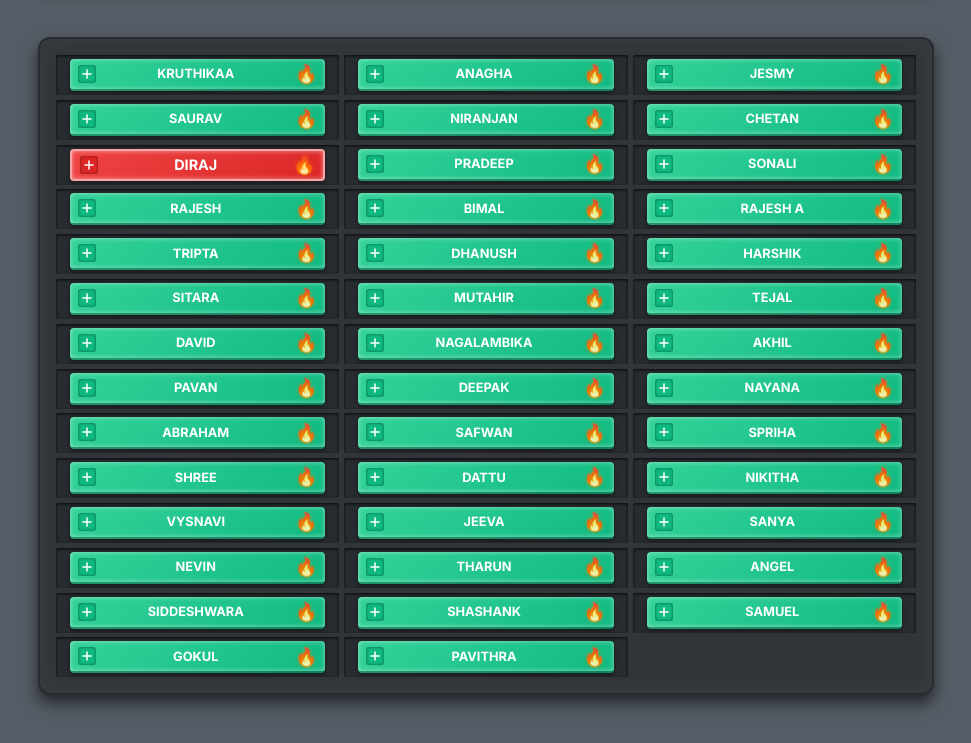
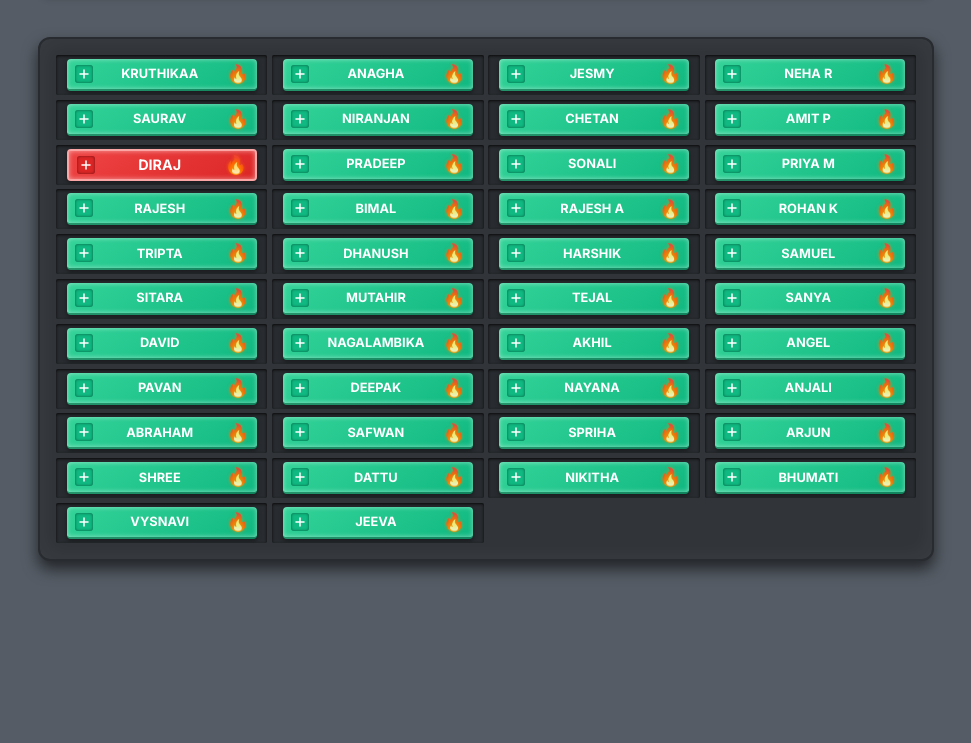
Before and after one commit to DriftKingQT/Diraj-s-Farewell-Message, a plain HTML site: page index.html in a window 1280 px wide. Shown: the part 131-874 px from the top of the page, without its empty margins (154-1125 px from the left). After the commit the page ends 800 px from the top, so only its background shows below. Drawn offline with nearby package versions, Linux system fonts and the light colour scheme.

Commit message:
Update index.html

```diff
--- a/index.html
+++ b/index.html
@@ -38,7 +38,8 @@
             background-color: #31353a; /* Deep Industrial Metal Color (Darker) */
             border: 2px solid #282b2f;
             box-shadow: 0 8px 15px rgba(0, 0, 0, 0.6), inset 0 0 25px rgba(255, 255, 255, 0.05); /* Deeper shadow */
-            grid-template-columns: repeat(3, minmax(0, 1fr)); /* Use 3 main columns */
+            /* UPDATED: Changed grid to 4 columns */
+            grid-template-columns: repeat(4, minmax(0, 1fr));
             gap: 0.3rem; /* Tighter spacing */
             padding: 1rem;
         }
@@ -299,9 +300,10 @@
         </header>
 
         <!-- Board Container - Updated to look like a metal panel structure -->
-        <div id="farewell-board" class="grid grid-cols-3 p-6 rounded-xl">
+        <!-- UPDATED: grid-cols-3 changed to grid-cols-4 -->
+        <div id="farewell-board" class="grid grid-cols-4 p-6 rounded-xl">
 
-            <!-- Column 1 (14 Cards) -->
+            <!-- Column 1 (11 Cards) -->
             <div class="board-col">
                 <div class="board-card-container">
                     <div class="board-card card-green">
@@ -361,7 +363,6 @@
                         <span class="fire-emoji">🔥</span>
                     </div>
                 </div>
-                <!-- START NEW CARDS COL 1 -->
                 <div class="board-card-container">
                     <div class="board-card card-green">
                         <span class="card-icon icon-green">
@@ -407,37 +408,9 @@
                         <span class="fire-emoji">🔥</span>
                     </div>
                 </div>
-                <div class="board-card-container">
-                    <div class="board-card card-green">
-                        <span class="card-icon icon-green">
-                            <svg class="w-3 h-3 text-white" fill="none" stroke="currentColor" viewBox="0 0 24 24"><path stroke-linecap="round" stroke-linejoin="round" stroke-width="3" d="M12 4v16m-8-8h16"></path></svg>
-                        </span>
-                        <span class="name-text">NEVIN</span>
-                        <span class="fire-emoji">🔥</span>
-                    </div>
-                </div>
-                 <div class="board-card-container">
-                    <div class="board-card card-green">
-                        <span class="card-icon icon-green">
-                            <svg class="w-3 h-3 text-white" fill="none" stroke="currentColor" viewBox="0 0 24 24"><path stroke-linecap="round" stroke-linejoin="round" stroke-width="3" d="M12 4v16m-8-8h16"></path></svg>
-                        </span>
-                        <span class="name-text">SIDDESHWARA</span>
-                        <span class="fire-emoji">🔥</span>
-                    </div>
-                </div>
-                 <div class="board-card-container">
-                    <div class="board-card card-green">
-                        <span class="card-icon icon-green">
-                            <svg class="w-3 h-3 text-white" fill="none" stroke="currentColor" viewBox="0 0 24 24"><path stroke-linecap="round" stroke-linejoin="round" stroke-width="3" d="M12 4v16m-8-8h16"></path></svg>
-                        </span>
-                        <span class="name-text">GOKUL</span>
-                        <span class="fire-emoji">🔥</span>
-                    </div>
-                </div>
-                <!-- END NEW CARDS COL 1 -->
             </div>
 
-            <!-- Column 2 (14 Cards) -->
+            <!-- Column 2 (11 Cards) -->
             <div class="board-col">
                 <div class="board-card-container">
                     <div class="board-card card-green">
@@ -493,7 +466,6 @@
                         <span class="fire-emoji">🔥</span>
                     </div>
                 </div>
-                <!-- START NEW CARDS COL 2 -->
                 <div class="board-card-container">
                     <div class="board-card card-green">
                         <span class="card-icon icon-green">
@@ -539,37 +511,9 @@
                         <span class="fire-emoji">🔥</span>
                     </div>
                 </div>
-                <div class="board-card-container">
-                    <div class="board-card card-green">
-                        <span class="card-icon icon-green">
-                            <svg class="w-3 h-3 text-white" fill="none" stroke="currentColor" viewBox="0 0 24 24"><path stroke-linecap="round" stroke-linejoin="round" stroke-width="3" d="M12 4v16m-8-8h16"></path></svg>
-                        </span>
-                        <span class="name-text">THARUN</span>
-                        <span class="fire-emoji">🔥</span>
-                    </div>
-                </div>
-                <div class="board-card-container">
-                    <div class="board-card card-green">
-                        <span class="card-icon icon-green">
-                            <svg class="w-3 h-3 text-white" fill="none" stroke="currentColor" viewBox="0 0 24 24"><path stroke-linecap="round" stroke-linejoin="round" stroke-width="3" d="M12 4v16m-8-8h16"></path></svg>
-                        </span>
-                        <span class="name-text">SHASHANK</span>
-                        <span class="fire-emoji">🔥</span>
-                    </div>
-                </div>
-                <div class="board-card-container">
-                    <div class="board-card card-green">
-                        <span class="card-icon icon-green">
-                            <svg class="w-3 h-3 text-white" fill="none" stroke="currentColor" viewBox="0 0 24 24"><path stroke-linecap="round" stroke-linejoin="round" stroke-width="3" d="M12 4v16m-8-8h16"></path></svg>
-                        </span>
-                        <span class="name-text">PAVITHRA</span>
-                        <span class="fire-emoji">🔥</span>
-                    </div>
-                </div>
-                <!-- END NEW CARDS COL 2 -->
             </div>
 
-            <!-- Column 3 (13 Cards) -->
+            <!-- Column 3 (10 Cards) -->
             <div class="board-col">
                 <div class="board-card-container">
                     <div class="board-card card-green">
@@ -625,7 +569,6 @@
                         <span class="fire-emoji">🔥</span>
                     </div>
                 </div>
-                <!-- START NEW CARDS COL 3 -->
                 <div class="board-card-container">
                     <div class="board-card card-green">
                         <span class="card-icon icon-green">
@@ -662,6 +605,55 @@
                         <span class="fire-emoji">🔥</span>
                     </div>
                 </div>
+            </div>
+
+            <!-- Column 4 (10 Cards) -->
+            <div class="board-col">
+                <div class="board-card-container">
+                    <div class="board-card card-green">
+                        <span class="card-icon icon-green">
+                            <svg class="w-3 h-3 text-white" fill="none" stroke="currentColor" viewBox="0 0 24 24"><path stroke-linecap="round" stroke-linejoin="round" stroke-width="3" d="M12 4v16m-8-8h16"></path></svg>
+                        </span>
+                        <span class="name-text">NEHA R</span>
+                        <span class="fire-emoji">🔥</span>
+                    </div>
+                </div>
+                <div class="board-card-container">
+                    <div class="board-card card-green">
+                        <span class="card-icon icon-green">
+                            <svg class="w-3 h-3 text-white" fill="none" stroke="currentColor" viewBox="0 0 24 24"><path stroke-linecap="round" stroke-linejoin="round" stroke-width="3" d="M12 4v16m-8-8h16"></path></svg>
+                        </span>
+                        <span class="name-text">AMIT P</span>
+                        <span class="fire-emoji">🔥</span>
+                    </div>
+                </div>
+                <div class="board-card-container">
+                    <div class="board-card card-green">
+                        <span class="card-icon icon-green">
+                            <svg class="w-3 h-3 text-white" fill="none" stroke="currentColor" viewBox="0 0 24 24"><path stroke-linecap="round" stroke-linejoin="round" stroke-width="3" d="M12 4v16m-8-8h16"></path></svg>
+                        </span>
+                        <span class="name-text">PRIYA M</span>
+                        <span class="fire-emoji">🔥</span>
+                    </div>
+                </div>
+                <div class="board-card-container">
+                    <div class="board-card card-green">
+                        <span class="card-icon icon-green">
+                            <svg class="w-3 h-3 text-white" fill="none" stroke="currentColor" viewBox="0 0 24 24"><path stroke-linecap="round" stroke-linejoin="round" stroke-width="3" d="M12 4v16m-8-8h16"></path></svg>
+                        </span>
+                        <span class="name-text">ROHAN K</span>
+                        <span class="fire-emoji">🔥</span>
+                    </div>
+                </div>
+                <div class="board-card-container">
+                    <div class="board-card card-green">
+                        <span class="card-icon icon-green">
+                            <svg class="w-3 h-3 text-white" fill="none" stroke="currentColor" viewBox="0 0 24 24"><path stroke-linecap="round" stroke-linejoin="round" stroke-width="3" d="M12 4v16m-8-8h16"></path></svg>
+                        </span>
+                        <span class="name-text">SAMUEL</span>
+                        <span class="fire-emoji">🔥</span>
+                    </div>
+                </div>
                 <div class="board-card-container">
                     <div class="board-card card-green">
                         <span class="card-icon icon-green">
@@ -680,16 +672,33 @@
                         <span class="fire-emoji">🔥</span>
                     </div>
                 </div>
+                <div class="board-card-container">
+                    <div class="board-card card-green">
+                        <span class="card-icon icon-green">
+                            <svg class="w-3 h-3 text-white" fill="none" stroke="currentColor" viewBox="0 0 24 24"><path stroke-linecap="round" stroke-linejoin="round" stroke-width="3" d="M12 4v16m-8-8h16"></path></svg>
+                        </span>
+                        <span class="name-text">ANJALI</span>
+                        <span class="fire-emoji">🔥</span>
+                    </div>
+                </div>
                  <div class="board-card-container">
                     <div class="board-card card-green">
                         <span class="card-icon icon-green">
                             <svg class="w-3 h-3 text-white" fill="none" stroke="currentColor" viewBox="0 0 24 24"><path stroke-linecap="round" stroke-linejoin="round" stroke-width="3" d="M12 4v16m-8-8h16"></path></svg>
                         </span>
-                        <span class="name-text">SAMUEL</span>
+                        <span class="name-text">ARJUN</span>
                         <span class="fire-emoji">🔥</span>
                     </div>
                 </div>
-                <!-- END NEW CARDS COL 3 -->
+                 <div class="board-card-container">
+                    <div class="board-card card-green">
+                        <span class="card-icon icon-green">
+                            <svg class="w-3 h-3 text-white" fill="none" stroke="currentColor" viewBox="0 0 24 24"><path stroke-linecap="round" stroke-linejoin="round" stroke-width="3" d="M12 4v16m-8-8h16"></path></svg>
+                        </span>
+                        <span class="name-text">BHUMATI</span>
+                        <span class="fire-emoji">🔥</span>
+                    </div>
+                </div>
             </div>
         </div>
     </div>
```
